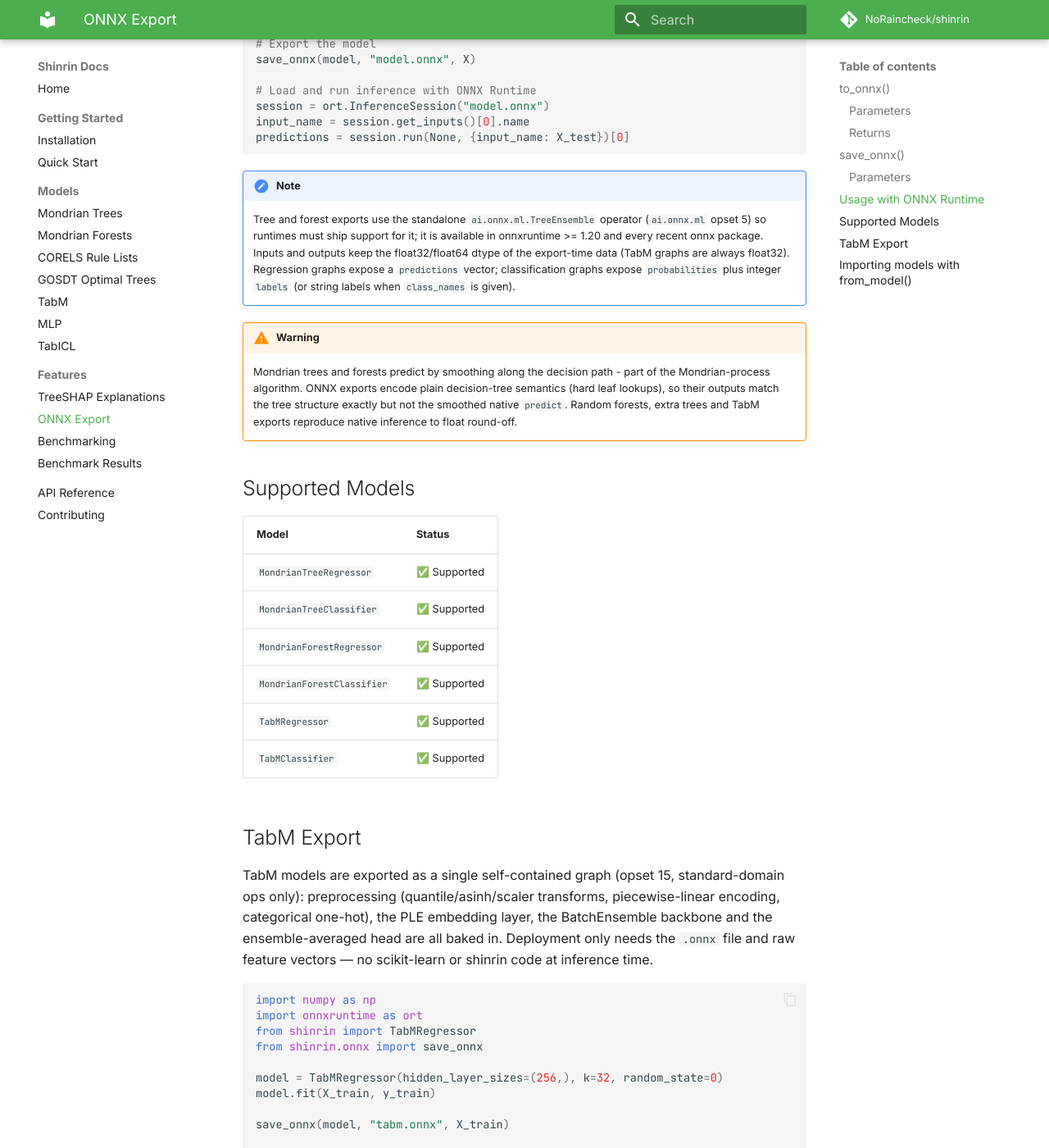
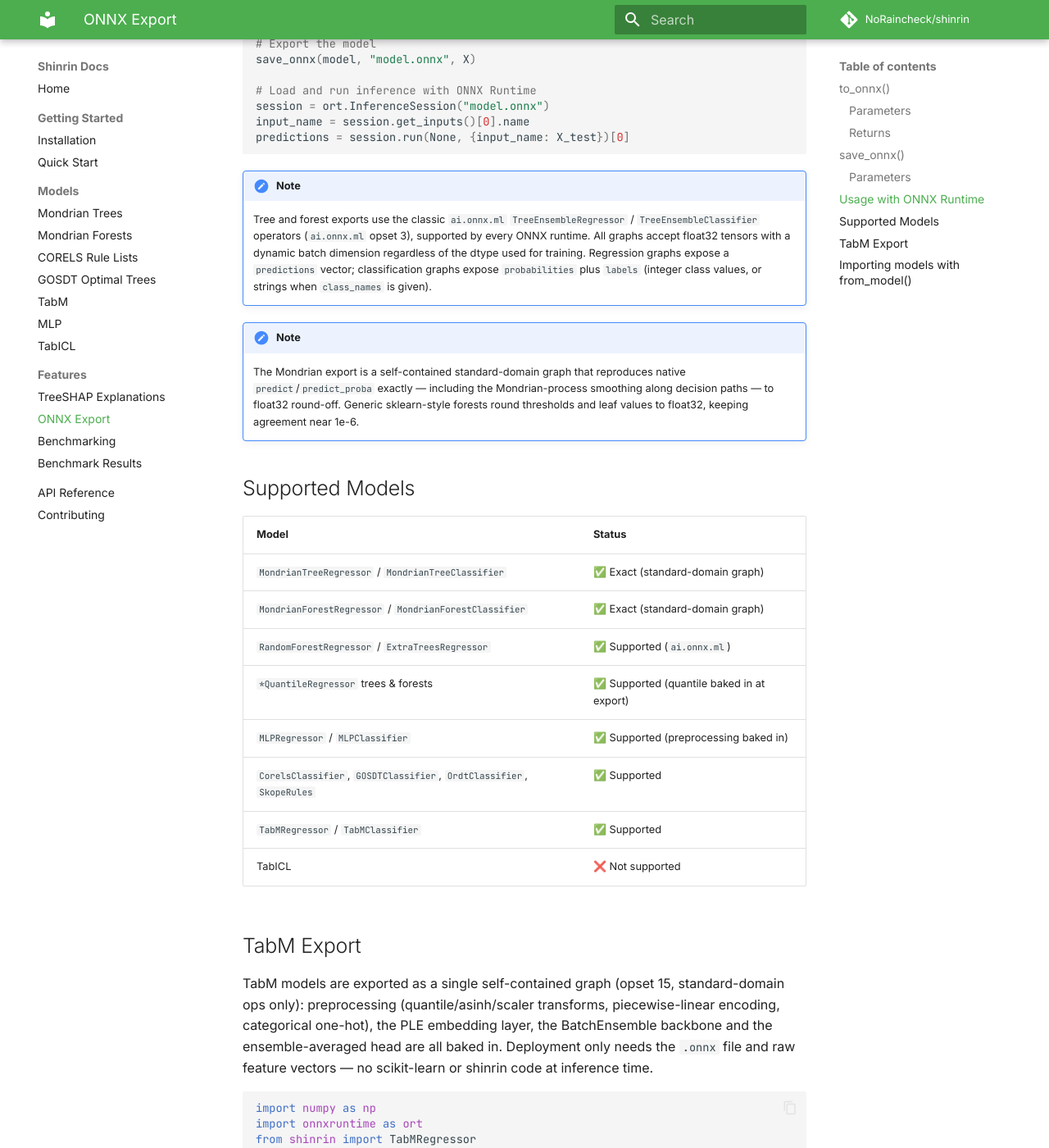
Before and after one commit to NoRaincheck/shinrin, an MkDocs documentation site: the page built from docs/features/onnx-export.md, in a window 1280 px wide and 1400 px high, scrolled down 1435 px. Shown: the whole window at 82% size. Built offline with MkDocs 1.6.1 and Material for MkDocs 9.7.7, drawn with Linux system fonts in a browser that asks for light colours; comment, search, counter and statistics services are not loaded.

Commit message:
feat(onnx): add inference benchmarks with Mondrian support and parity tests

````diff
--- a/docs/features/onnx-export.md
+++ b/docs/features/onnx-export.md
@@ -60,33 +60,34 @@ predictions = session.run(None, {input_name: X_test})[0]
 ```
 
 !!! note
-    Tree and forest exports use the standalone ``ai.onnx.ml.TreeEnsemble``
-    operator (``ai.onnx.ml`` opset 5) so runtimes must ship support for it;
-    it is available in onnxruntime >= 1.20 and every recent onnx package.
-    Inputs and outputs keep the float32/float64 dtype of the export-time
-    data (TabM graphs are always float32). Regression graphs expose a
+    Tree and forest exports use the classic ``ai.onnx.ml``
+    ``TreeEnsembleRegressor`` / ``TreeEnsembleClassifier`` operators
+    (``ai.onnx.ml`` opset 3), supported by every ONNX runtime. All graphs
+    accept float32 tensors with a dynamic batch dimension regardless of
+    the dtype used for training. Regression graphs expose a
     ``predictions`` vector; classification graphs expose ``probabilities``
-    plus integer ``labels`` (or string labels when ``class_names`` is
-    given).
+    plus ``labels`` (integer class values, or strings when ``class_names``
+    is given).
 
-!!! warning
-    Mondrian trees and forests predict by smoothing along the decision
-    path - part of the Mondrian-process algorithm. ONNX exports encode
-    plain decision-tree semantics (hard leaf lookups), so their outputs
-    match the tree structure exactly but not the smoothed native
-    ``predict``. Random forests, extra trees and TabM exports reproduce
-    native inference to float round-off.
+!!! note
+    The Mondrian export is a self-contained standard-domain graph that
+    reproduces native ``predict``/``predict_proba`` exactly — including
+    the Mondrian-process smoothing along decision paths — to float32
+    round-off. Generic sklearn-style forests round thresholds and leaf
+    values to float32, keeping agreement near 1e-6.
 
 ## Supported Models
 
 | Model | Status |
 |---|---|
-| `MondrianTreeRegressor` | ✅ Supported |
-| `MondrianTreeClassifier` | ✅ Supported |
-| `MondrianForestRegressor` | ✅ Supported |
-| `MondrianForestClassifier` | ✅ Supported |
-| `TabMRegressor` | ✅ Supported |
-| `TabMClassifier` | ✅ Supported |
+| `MondrianTreeRegressor` / `MondrianTreeClassifier` | ✅ Exact (standard-domain graph) |
+| `MondrianForestRegressor` / `MondrianForestClassifier` | ✅ Exact (standard-domain graph) |
+| `RandomForestRegressor` / `ExtraTreesRegressor` | ✅ Supported (`ai.onnx.ml`) |
+| `*QuantileRegressor` trees & forests | ✅ Supported (quantile baked in at export) |
+| `MLPRegressor` / `MLPClassifier` | ✅ Supported (preprocessing baked in) |
+| `CorelsClassifier`, `GOSDTClassifier`, `OrdtClassifier`, `SkopeRules` | ✅ Supported |
+| `TabMRegressor` / `TabMClassifier` | ✅ Supported |
+| TabICL | ❌ Not supported |
 
 ## TabM Export
 
````
Also changed, not shown: scripts/benchmarks/ONNX_BENCHMARK.md (+102 -65 lines), 6 other files.
